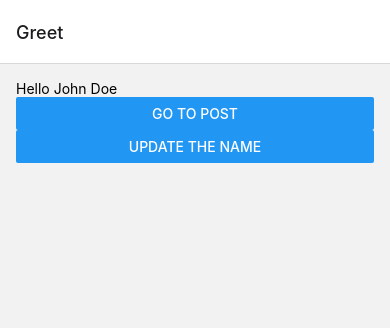
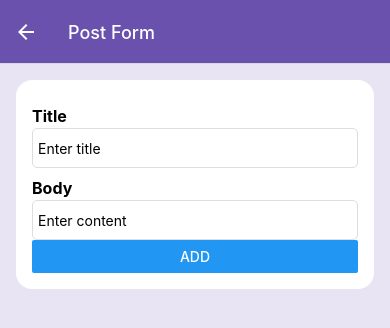
Before and after one commit to jeffbonson/CoreComponents, a React Native app: screen /PostForm in a window 390 px wide. Shown: the top 328 px of the page. Built offline with nearby package versions, Linux system fonts and the light colour scheme.

Commit message:
Navigation to other screen using Stak Navigation

```diff
--- a/App.js
+++ b/App.js
@@ -1,9 +1,10 @@
-import { StyleSheet, View, Text, SafeAreaView, StatusBar} from 'react-native';
+import { StyleSheet, View, Text, SafeAreaView, StatusBar, Pressable} from 'react-native';
 // import NativeComponents from './components/NativeComponents';
 // import Restaurants from './components/Foodies/Restaurants';
 // import RestaurantMenu from './components/Foodies/RestaurantMenu';
 // import Login from './components/Login';
-import Post from './components/Post';
+import PostList from './components/Post/PostList';
+import PostForm from './components/Post/PostForm';
 import { NavigationContainer } from '@react-navigation/native';
 import { createNativeStackNavigator } from '@react-navigation/native-stack';
 import Greet from './components/Greet';
@@ -12,18 +13,37 @@ const Stack = createNativeStackNavigator();
 
 export default function App() {
 
+  const newPostButton = (navigation) => ({
+    headerRight: () => (
+      <Pressable onPress={() => navigation.navigate("PostForm")}>
+        <Text style={{ color: '#fff', fontSize: 16, marginRight: 10 }}>Add Post</Text>
+      </Pressable>
+    ),
+  });
+
   return (
     <NavigationContainer>
-      <Stack.Navigator initialRouteName='Greet'>
-        <Stack.Screen name="Post" component={Post} />
-        <Stack.Screen name="Greet" component={Greet} initialParams={{ name: 'John Doe' }}/>
+      <Stack.Navigator
+        initialRouteName='Greet'
+        screenOptions={{
+          headerStyle: {backgroundColor: "#6a51ae"},
+          headerTintColor: "#fff",
+          headerTintStyle: {fontWeight: "bold"},
+          contentStyle: {backgroundColor: "#e8e4f3"},
+        }}
+      >
+        <Stack.Screen name="Greet" component={Greet} options={{title: "Welcome"}} initialParams={{ name: 'John Doe' }} />
+        <Stack.Screen
+          name="PostList"
+          component={PostList}
+          options={({ navigation }) => ({
+            title: "Post List",
+            ...newPostButton(navigation),
+          })} />
+        <Stack.Screen name="PostForm" component={PostForm} options={{title: "Post Form"}} />
+
       </Stack.Navigator>
     </NavigationContainer>
-    // <SafeAreaView style={styles.safeAreaContainer}>
-    //   <View style={styles.container}>
-    //       <Post />
-    //   </View>
-    // </SafeAreaView>
   );
 }
 
--- a/components/Greet.js
+++ b/components/Greet.js
@@ -6,8 +6,8 @@ const Greet = ({route, navigation}) => {
   const {name} = route.params;
   return(<View style={styles.greetContainer}>
     <Text>Hello {name}</Text>
-    <Button title="Go to Post" onPress={() => navigation.navigate("Post", {postData: "Data passed from post"})} />
-    <Button title="Update the name" onPress={() => navigation.setParams({name: "JBN"})} />
+    <Button title="Go to Post" onPress={() => navigation.navigate("PostList")} />
+    {/* <Button title="Update the name" onPress={() => navigation.setParams({name: "JBN"})} /> */}
   </View>)
 }
 const styles = StyleSheet.create({
--- a/components/Post/PostForm.js
+++ b/components/Post/PostForm.js
@@ -1,7 +1,7 @@
 import { View, Text, StyleSheet, Button, TextInput } from "react-native";
 import { useState, useEffect } from "react";
 
-const PostForm = ({changePage}) => {
+const PostForm = ({ navigation }) => {
   const [data, setData] = useState({
     title: '',
     body: '',
@@ -33,7 +33,7 @@ const PostForm = ({changePage}) => {
       isLoading: false,
     });
     alert("Successfully posted")
-    changePage();
+    navigation.navigate("PostList");
   };
 
 
@@ -41,20 +41,15 @@ const PostForm = ({changePage}) => {
     if (data.isLoading) {
       addPost();
     }
-  }, [data.isLoading])
+  }, [data.isLoading]);
 
   const handleSubmit = () => {
     if (validateForm()) {
       setData({...data, isLoading: true})
     }
-  }
+  };
 
-
-  return(<View style={styles.listContainer}>
-    <View style={styles.pageHeader}>
-        <Text>New Post</Text>
-        <Button title="Back" onPress={() => changePage()}/>
-    </View>
+  return(<View style={styles.formContainer}>
     <View style={styles.postForm}>
     <Text style={styles.label}>Title</Text>
         <TextInput
@@ -86,13 +81,9 @@ const PostForm = ({changePage}) => {
 }
 
 const styles = StyleSheet.create({
-  listContainer: {
+  formContainer: {
     flex: 1,
-  },
-  pageHeader: {
-    flexDirection: "row",
-    paddingVertical: 16,
-    justifyContent: "space-between"
+    padding: 16,
   },
   postForm: {
     backgroundColor: "#FFF",
--- a/components/Post/PostList.js
+++ b/components/Post/PostList.js
@@ -1,7 +1,7 @@
 import { View, Text, StyleSheet, ActivityIndicator, FlatList, Button } from "react-native";
 import { useState, useEffect } from "react";
 
-const PostList = ({changePage}) => {
+const PostList = ({navigation}) => {
   const [data, setData] = useState({
     posts: [],
     isLoading: true,
@@ -29,18 +29,12 @@ const PostList = ({changePage}) => {
     }
   }, [data.refreshing])
 
-
-  console.log(data.isLoading)
   if (data.isLoading === true)
     {
       return(<ActivityIndicator size="large" color="red" animating={true}/>)
     }
 
   return(<View style={styles.listContainer}>
-    <View style={styles.pageHeader}>
-        <Text>Posts</Text>
-        <Button title="New Post" onPress={() => changePage()}/>
-    </View>
     {data.posts && <FlatList
       data={data.posts}
       ItemSeparatorComponent={() => <View style={{height: 16}}/>}
@@ -60,11 +54,7 @@ const PostList = ({changePage}) => {
 const styles = StyleSheet.create({
   listContainer: {
     flex: 1,
-  },
-  pageHeader: {
-    flexDirection: "row",
-    paddingVertical: 16,
-    justifyContent: "space-between"
+    padding: 16,
   },
   postItem: {
     backgroundColor: "#FFF",
--- a/components/Post/index.js
+++ /dev/null
@@ -1,33 +0,0 @@
-import { View, Text, StyleSheet, Button } from "react-native";
-import { useState, useEffect } from "react";
-import PostList from "./PostList";
-import PostForm from "./PostForm";
-
-const pageType = {
-  LIST: "list",
-  FORM: "form",
-}
-const Post = ({route}) => {
-  const {postData} = route.params;
-  const [page, setPage] = useState(pageType.LIST);
-  return(<View style={styles.postContainer}>
-    <Text>{postData}</Text>
-    {
-      page === pageType.LIST && <PostList changePage={() => setPage(pageType.FORM)}/>
-    }
-    {
-      page === pageType.FORM && <PostForm changePage={() => setPage(pageType.LIST)}/>
-    }
-
-  </View>)
-}
-
-const styles = StyleSheet.create({
-  postContainer: {
-    flex: 1,
-    backgroundColor: "lightgray",
-    paddingHorizontal: 16,
-  },
-})
-
-export default Post;
```
